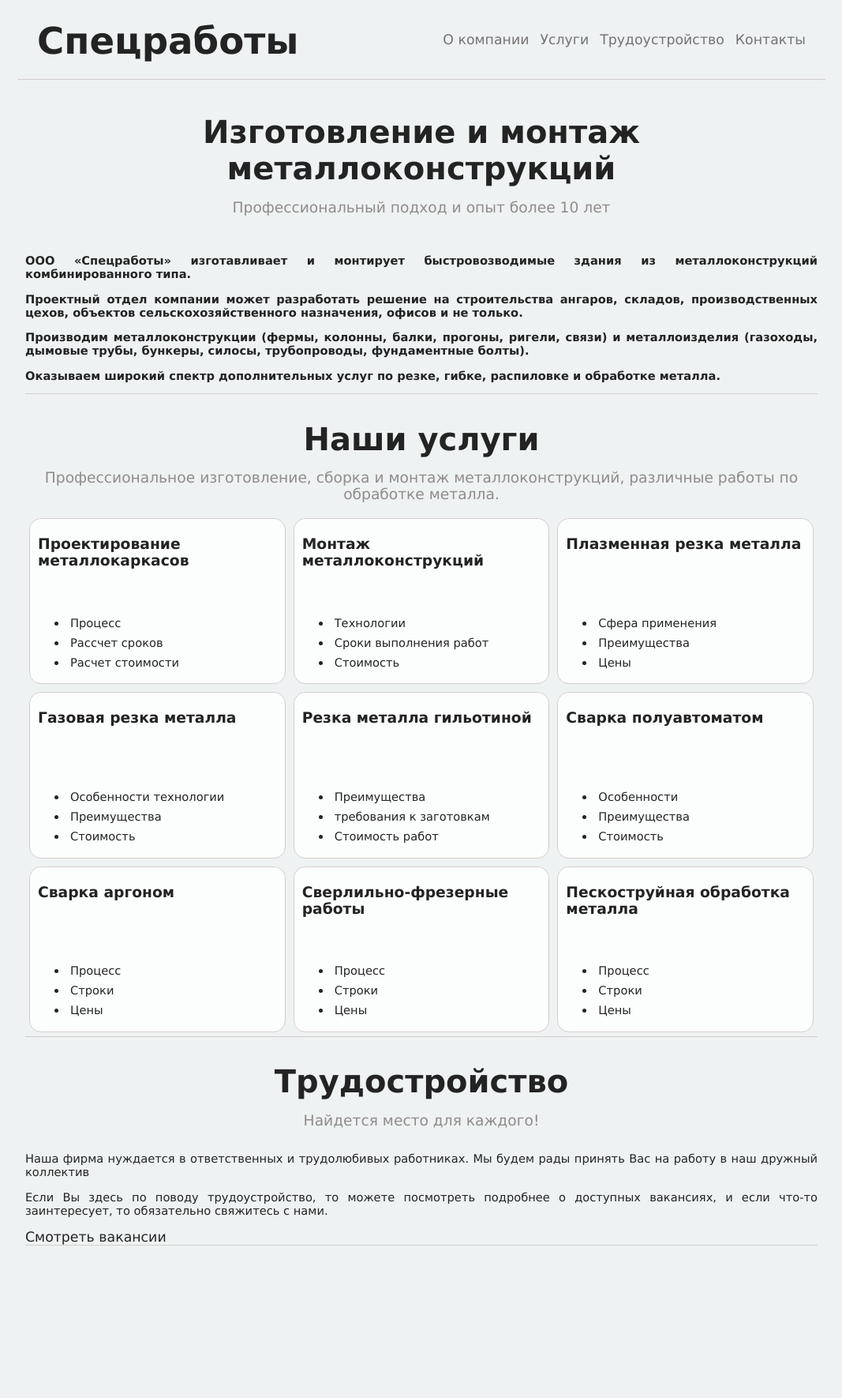
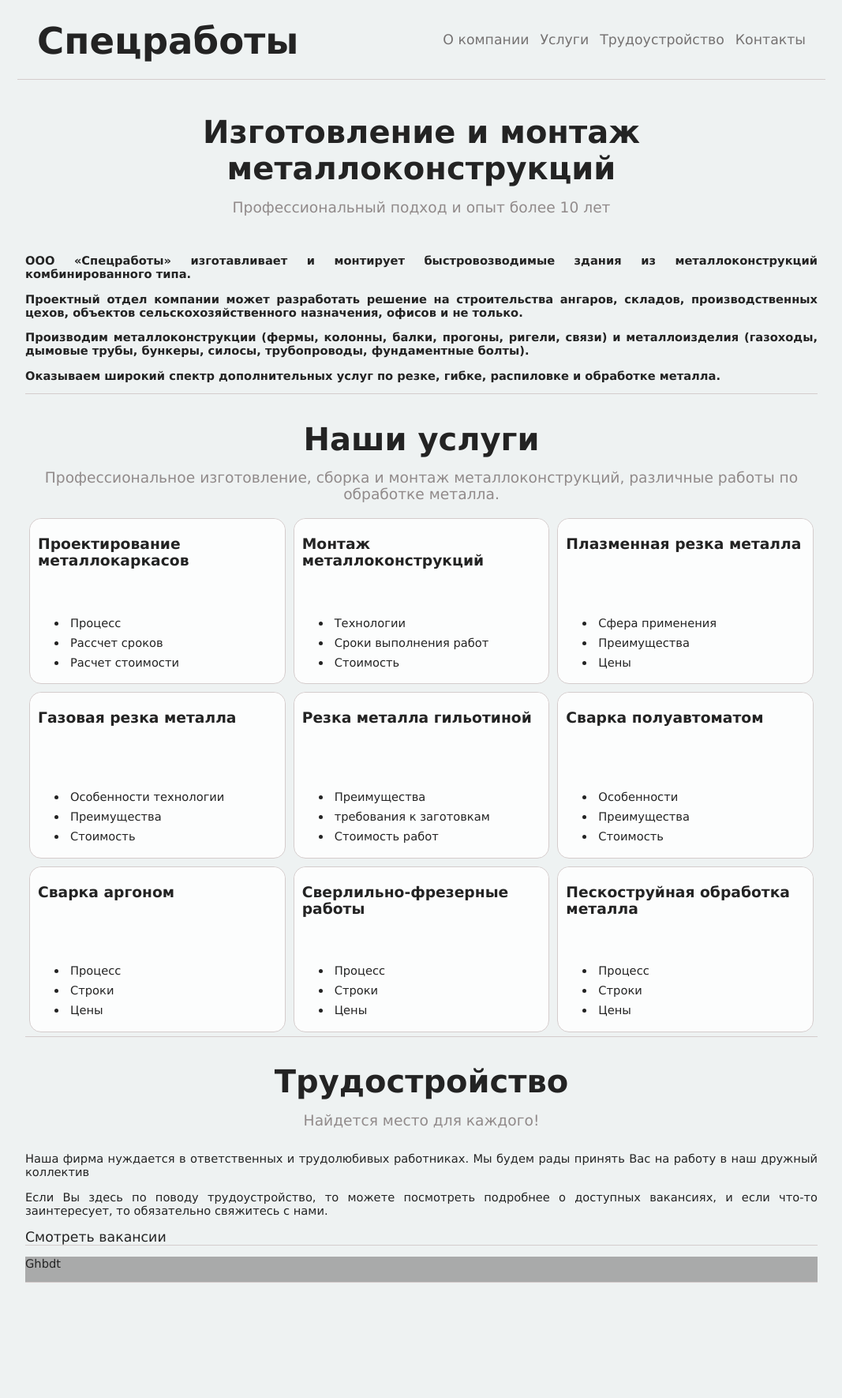
Before and after one commit to Furiwarius/business_card_website, a Flask app: page /form in a window 1280 px wide. Shown: the top 1770 px of the page at 79% size, without its empty margins (106-1173 px from the left). Run offline with Flask 3, Linux system fonts and the light colour scheme; parts of the project's set-up code (start-up, migrations or seed data) failed here and were passed over; grey boxes are pictures that could not be loaded.

Commit message:
feat: add background to form

```diff
--- a/app/static/css/form.css
+++ b/app/static/css/form.css
@@ -1,18 +1,14 @@
 .form_zone {
-    background: #434242; /* Цвет фона */
-    border-radius: 15px;
-    padding: 15px;
+    background-image: url(//img/metal_background.jpg);
+    margin-top: 0px;
+    margin-bottom: 0px;
+    margin-left: 10px;
+    margin-right: 10px;
+    padding: 0px;
+    border-bottom: 0.5px solid #D0C6C6;
     align-items: center;
-    @media (width>800px) {
-        min-width: 800px;
-        font-size: 11pt;
-    };
-    @media (width<800px) {
-        max-width: 100%;
-        min-width: 300px;
-        font-size: 9pt;
-    };
 }
+
 
 .form_name_number{
     display: flex;
--- a/app/templates/home.html
+++ b/app/templates/home.html
@@ -20,6 +20,10 @@
         <a class="href_button" href="/vacancies_info">Смотреть вакансии</a>
     </div>
 
+	<div class="form_zone">
+		<p>Ghbdt</p>
+	</div>
+
 	<div class="block_non_standard">
 		<h2 id="contacts"></h2>
 			<div class="contact">
```
Also changed, not shown: app/static/img/metal_background.jpg (added), 1 other file.
